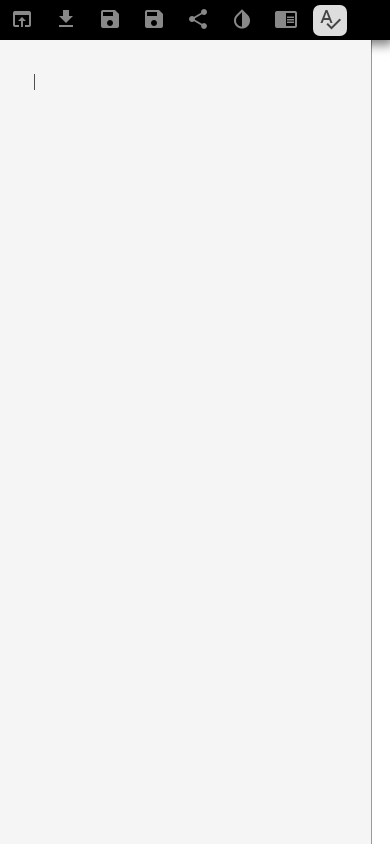
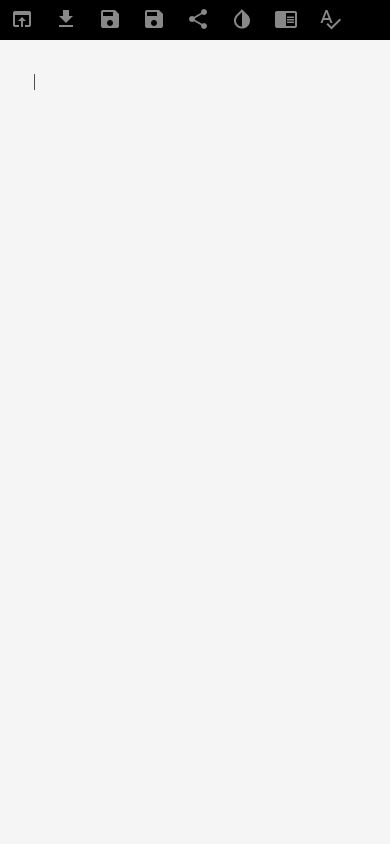
Before and after one commit to wongsingfo/webdocs, a Django app: template edit/templates/edit/edit.html in a window 390 px wide. Run offline with Django 3.2, Linux system fonts and the light colour scheme; the template is opened without the code that fills it, so the values that code supplies are empty; some libraries are stand-ins or nearby versions.

Commit message:
fix: disable spell check by default

```diff
--- a/edit/static/markdown-editor/index.css
+++ b/edit/static/markdown-editor/index.css
@@ -112,7 +112,8 @@
      #in, #out {
         margin: 0;
         left: 0;
-        width: 95%;
+        width: 100%;
+        box-sizing: border-box;
      }
 
      #in {
--- a/edit/templates/edit/edit.html
+++ b/edit/templates/edit/edit.html
@@ -14,7 +14,7 @@
     <link rel="stylesheet" href="{% static 'markdown-editor/sweetalert.css' %}">
     <link rel="stylesheet" href="{% static 'markdown-editor/index.css' %}">
   </head>
-  <body id="toplevel">
+  <body id="toplevel" class="no-spellcheck">
     <div id="in"><form><label for="code"></label><textarea id="code">{{ document.body }}</textarea></form></div>
     <div id="out" class="markdown-body"></div>
     <div id="menu">
@@ -50,7 +50,7 @@
         <p id="sharebutton" title="Generate Shareable Link" class="navbutton left" onclick="updateHash()"><i class="material-icons">share</i></p>
         <p id="nightbutton" title="Night Mode" class="navbutton left" onclick="toggleNightMode(this)"><i class="material-icons">invert_colors</i></p>
         <p id="readbutton" title="Reading Mode" class="navbutton left" onclick="toggleReadMode(this)"><i class="material-icons">chrome_reader_mode</i></p>
-        <p id="spellbutton" title="Spell Check" class="navbutton left selected" onclick="toggleSpellCheck(this)"><i class="material-icons">spellcheck</i></p>
+        <p id="spellbutton" title="Spell Check" class="navbutton left" onclick="toggleSpellCheck(this)"><i class="material-icons">spellcheck</i></p>
         <p id="newbutton" class="navbutton left hidden" onclick="clearEditor()">Clear</p>
         <p id="sharebutton" class="navbutton left selected hidden">Share</p>
       </div>
```
